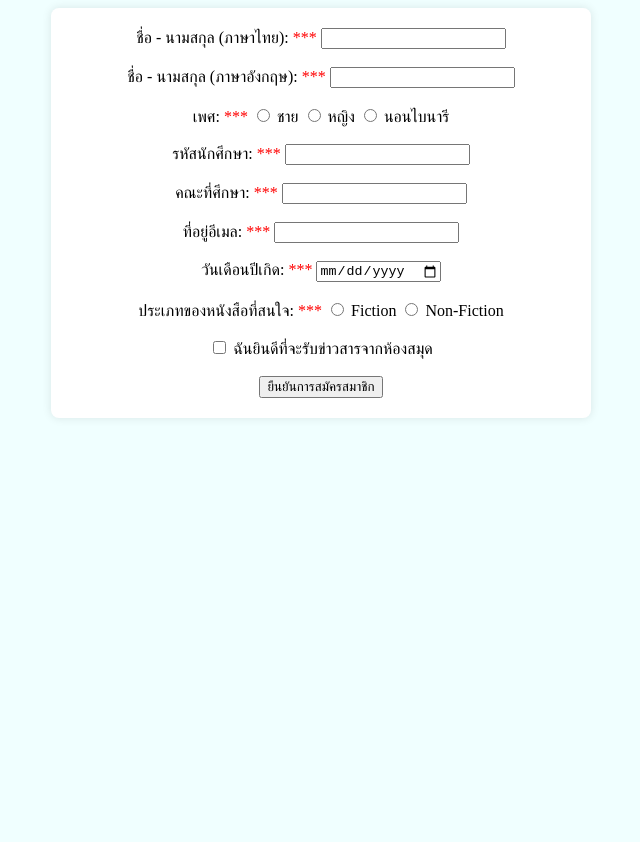
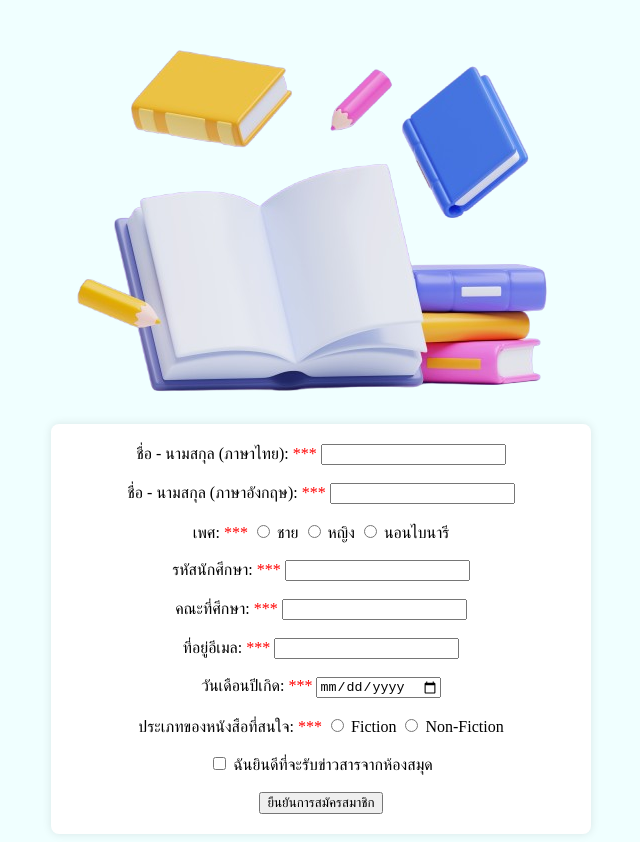
Before and after one commit to Micosz/6709650235_LibraryMembershipApplicationForm, a plain HTML site: page index.html in a window 1280 px wide. Shown: the whole page, without its empty margins (319-959 px from the left). Before the commit the page ends 800 px from the top, so only its background shows below. Drawn offline with Linux system fonts and the light colour scheme.

Commit message:
Add Picture in a top center

```diff
--- a/index.html
+++ b/index.html
@@ -7,6 +7,10 @@
     <link rel="stylesheet" href="mystyles.css">
 </head>
 <body>
+    <header>
+        <img src="resources/Booklogo.png" alt="Book" class="Book">
+    </header>
+
     <form id="Mainform">
          <label for="Thainame">ชื่อ - นามสกุล (ภาษาไทย): <span class="RequirePoint">***</span></label>
          <input type="text" id="Thainame" name="Thainame" required /> <br><br>
--- a/mystyles.css
+++ b/mystyles.css
@@ -13,3 +13,9 @@ form {
     box-shadow: 0px 0px 10px rgba(0, 0, 0, 0.1);
     text-align: center;
 }
+
+.Book {
+    display: block;
+    margin-left: auto;
+    margin-right: auto;
+}
```
Also changed, not shown: resources/Booklogo.png (added).
